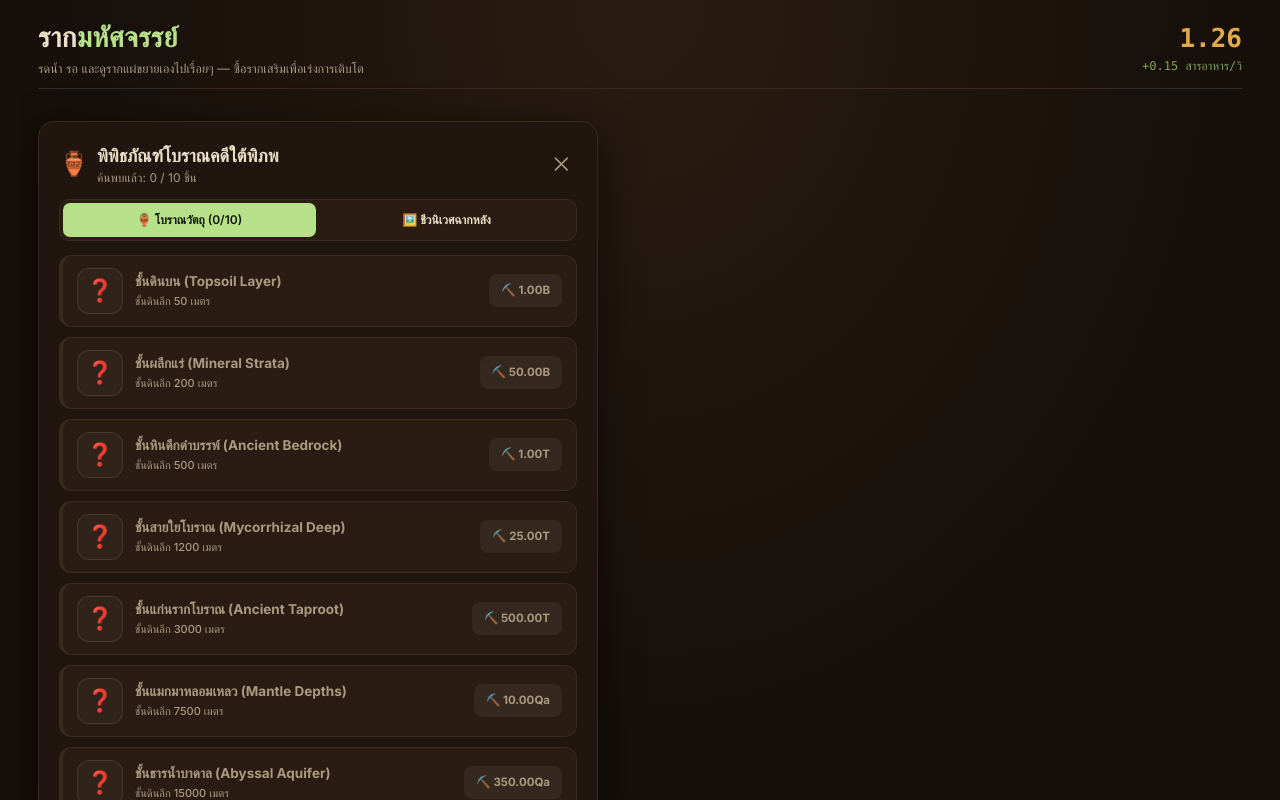
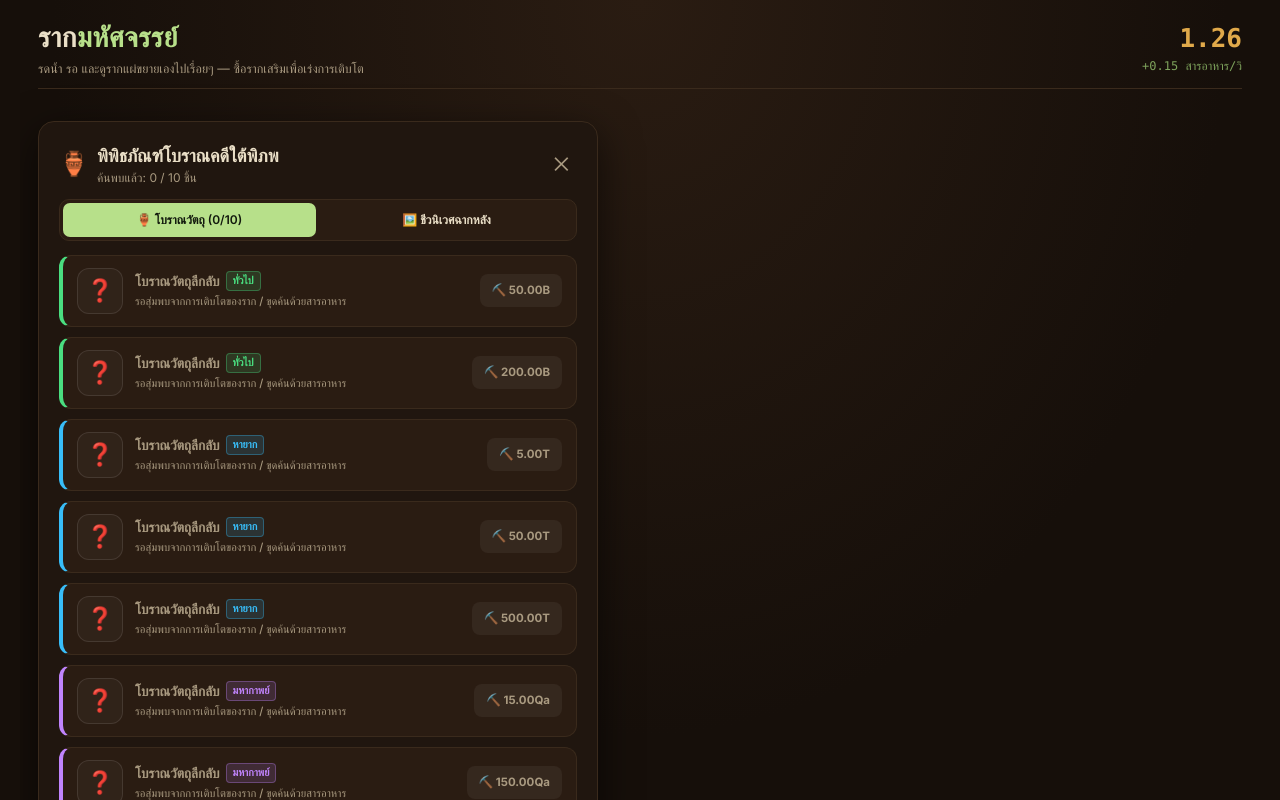
Before and after one commit to napapat-toy/root-idle, a Next.js app: page / in a window 1280 px wide. Both pictures are taken after a click on the button "พิพิธภัณฑ์โบราณวัตถุ & ชีวนิเวศ". Built offline with nearby package versions, Linux system fonts and the light colour scheme.

Commit message:
feat(v1.14.0): rework relics into weighted rarity tiers with rare serendipitous discovery

```diff
--- a/package.json
+++ b/package.json
@@ -1,6 +1,6 @@
 {
   "name": "root-idle",
-  "version": "1.13.0",
+  "version": "1.14.0",
   "private": true,
   "scripts": {
     "dev": "next dev",
--- a/src/components/modals/RelicsModal.tsx
+++ b/src/components/modals/RelicsModal.tsx
@@ -5,6 +5,7 @@ import { BiomeId, GameState, Language } from '@/types/game';
 import {
   BIOME_DEFS,
   RELIC_DEFS,
+  RELIC_RARITY_INFO,
   hasRelic,
   isMasterRelicActive,
   relicMult,
@@ -167,6 +168,8 @@ export const RelicsModal: React.FC<RelicsModalProps> = React.memo(({
                   const canAfford = state.nutrients >= relic.baseCost;
                   const mult = relicMult(state, relic.id);
 
+                  const rarityInfo = RELIC_RARITY_INFO[relic.rarity];
+
                   return (
                     <div
                       key={relic.id}
@@ -175,7 +178,7 @@ export const RelicsModal: React.FC<RelicsModalProps> = React.memo(({
                           ? `linear-gradient(135deg, var(--bg-panel-2) 0%, ${relic.color}15 100%)`
                           : 'var(--bg-panel-2)',
                         border: isOwned ? `1px solid ${relic.color}88` : '1px solid var(--line-soil)',
-                        borderLeft: `4px solid ${isOwned ? relic.color : 'var(--line-soil)'}`,
+                        borderLeft: `4px solid ${isOwned ? relic.color : rarityInfo.color}`,
                         borderRadius: '12px',
                         padding: '12px 14px',
                         display: 'flex',
@@ -206,21 +209,29 @@ export const RelicsModal: React.FC<RelicsModalProps> = React.memo(({
                         </div>
 
                         <div style={{ minWidth: 0 }}>
-                          <div style={{ display: 'flex', alignItems: 'center', gap: '6px' }}>
+                          <div style={{ display: 'flex', alignItems: 'center', gap: '6px', flexWrap: 'wrap' }}>
                             <span style={{ fontWeight: 700, fontSize: '13.5px', color: isOwned ? 'var(--root-cream)' : 'var(--root-cream-dim)' }}>
-                              {isOwned ? relic.name : `${relic.stratum}`}
+                              {isOwned ? relic.name : (isEn ? 'Unidentified Relic' : 'โบราณวัตถุลึกลับ')}
                             </span>
-                            {isOwned && (
-                              <span style={{ fontSize: '10.5px', color: relic.color, background: `${relic.color}20`, padding: '1px 6px', borderRadius: '4px', fontWeight: 600 }}>
-                                {relic.depthMeters}m
-                              </span>
-                            )}
+                            <span
+                              style={{
+                                fontSize: '10.5px',
+                                color: rarityInfo.color,
+                                background: rarityInfo.badgeBg,
+                                border: `1px solid ${rarityInfo.color}55`,
+                                padding: '1px 6px',
+                                borderRadius: '4px',
+                                fontWeight: 700,
+                              }}
+                            >
+                              {isEn ? rarityInfo.enName : rarityInfo.name}
+                            </span>
                           </div>
 
                           <div style={{ fontSize: '11px', color: isOwned ? 'var(--accent-glow)' : 'var(--root-cream-dim)', marginTop: '2px', fontWeight: 500 }}>
                             {isOwned
                               ? `${relic.effectDesc} ${mult > 1 ? `(×${mult} Gaia)` : ''}`
-                              : isEn ? `Deeper subterranean stratum (${relic.depthMeters}m)` : `ชั้นดินลึก ${relic.depthMeters} เมตร`}
+                              : (isEn ? 'Waiting to be unearthed serendipitously or excavate now.' : 'รอสุ่มพบจากการเติบโตของราก / ขุดค้นด้วยสารอาหาร')}
                           </div>
 
                           {isOwned && (
--- a/src/constants/formulas.ts
+++ b/src/constants/formulas.ts
@@ -3,7 +3,7 @@ import { ACHIEVEMENT_BONUS_MAP } from './achievementsData';
 import { MODULE_DEFS, moduleMilestoneMultiplier } from './modules';
 import { PRESTIGE_UNLOCK_ECHOES, prestigeBonusPct } from './prestige';
 
-export const GAME_VERSION = '1.13.0';
+export const GAME_VERSION = '1.14.0';
 export const BASE_RATE = 0.15;
 export const BUY_QTY_OPTIONS = [1, 5, 25];
 export const SAVE_SLOT_COUNT = 5;
--- a/src/constants/relics.ts
+++ b/src/constants/relics.ts
@@ -1,28 +1,48 @@
-import { BiomeDef, GameState, RelicDef } from '@/types/game';
+import { BiomeDef, GameState, RelicDef, RelicRarity } from '@/types/game';
+
+export const RELIC_RARITY_INFO: Record<RelicRarity, { name: string; enName: string; color: string; badgeBg: string }> = {
+  common: { name: 'ทั่วไป', enName: 'Common', color: '#4ade80', badgeBg: 'rgba(74, 222, 128, 0.15)' },
+  rare: { name: 'หายาก', enName: 'Rare', color: '#38bdf8', badgeBg: 'rgba(56, 189, 248, 0.15)' },
+  epic: { name: 'มหากาพย์', enName: 'Epic', color: '#c084fc', badgeBg: 'rgba(192, 132, 252, 0.15)' },
+  legendary: { name: 'ตำนาน', enName: 'Legendary', color: '#fbbf24', badgeBg: 'rgba(251, 191, 36, 0.15)' },
+  mythic: { name: 'สิ่งศักดิ์สิทธิ์', enName: 'Mythic', color: '#f43f5e', badgeBg: 'rgba(244, 63, 94, 0.2)' },
+};
 
 export const RELIC_DEFS: RelicDef[] = [
+  // 🟢 COMMON (Weight: 35)
   {
     id: 'amber',
     name: 'อำพันดึกดำบรรพ์',
     icon: '琥',
     desc: 'ยางไม้โบราณที่ผนึกหยดน้ำค้างล้านปี เก็บรักษาความชุ่มชื้นของผืนป่าแรกกำเนิด',
-    stratum: 'ชั้นดินบน (Topsoil Layer)',
-    depthMeters: 50,
-    effectDesc: '+10% เรทการผลิตรากทุกชนิด',
-    baseCost: 1_000_000_000, // 1B
-    minModuleReq: 'core',
-    color: '#f59e0b',
+    rarity: 'common',
+    dropWeight: 35,
+    effectDesc: '+15% เรทการผลิตรากทุกชนิด',
+    baseCost: 50_000_000_000, // 50B
+    color: '#4ade80',
   },
+  {
+    id: 'aquifer',
+    name: 'ไข่มุกตาน้ำบาดาลลึก',
+    icon: '🌊',
+    desc: 'หยดน้ำบริสุทธิ์กลั่นตัวจากความดันล้านบรรยากาศใต้โลก หล่อเลี้ยงรากลึก',
+    rarity: 'common',
+    dropWeight: 35,
+    effectDesc: '+30% ผลผลิตสารอาหารจากความชุ่มชื้นผิวดินตลอดเวลา',
+    baseCost: 200_000_000_000, // 200B
+    color: '#2dd4bf',
+  },
+
+  // 🔵 RARE (Weight: 20)
   {
     id: 'geode',
     name: 'จีโอดคริสตัลโบราณ',
     icon: '💎',
     desc: 'โพรงหินผลึกเรืองแสงที่สะท้อนแสงออโรร่าใต้พิภพ นำพาโชคลาภแห่งผืนดิน',
-    stratum: 'ชั้นผลึกแร่ (Mineral Strata)',
-    depthMeters: 200,
-    effectDesc: '+25% ความถี่และขนาดของ Lucky Event',
-    baseCost: 50_000_000_000, // 50B
-    minModuleReq: 'eternal',
+    rarity: 'rare',
+    dropWeight: 20,
+    effectDesc: '+30% ความถี่และขนาดของ Lucky Event',
+    baseCost: 5_000_000_000_000, // 5T
     color: '#38bdf8',
   },
   {
@@ -30,96 +50,83 @@ export const RELIC_DEFS: RelicDef[] = [
     name: 'ศิลาบันทึกกาลเวลา',
     icon: '⏳',
     desc: 'ฟอสซิลหินที่จดจำการไหลผ่านของกาลเวลาใต้แผ่นเปลือกโลกนับยุคสมัย',
-    stratum: 'ชั้นหินดึกดำบรรพ์ (Ancient Bedrock)',
-    depthMeters: 500,
-    effectDesc: '+3 ชม. เวลาออฟไลน์สูงสุด & +20% ประสิทธิภาพออฟไลน์',
-    baseCost: 1_000_000_000_000, // 1T
-    minModuleReq: 'nexus',
-    color: '#a855f7',
+    rarity: 'rare',
+    dropWeight: 20,
+    effectDesc: '+4 ชม. เวลาออฟไลน์สูงสุด & +25% ประสิทธิภาพออฟไลน์',
+    baseCost: 50_000_000_000_000, // 50T
+    color: '#60a5fa',
   },
+  {
+    id: 'magmastone',
+    name: 'ศิลาแก่นเพลิงพิภพ',
+    icon: '🌋',
+    desc: 'ผลึกหินภูเขาไฟที่กักเก็บความร้อนใต้พิภพ มอบพลังขับเคลื่อนมหาศาลเมื่อสัมผัสน้ำ',
+    rarity: 'rare',
+    dropWeight: 20,
+    effectDesc: 'เมื่อคลิกรดน้ำ ปล่อยคลื่นความร้อนมอบสารอาหารระเบิดทันที +5% ของเรทรวม',
+    baseCost: 500_000_000_000_000, // 500T
+    color: '#f97316',
+  },
+
+  // 🟣 EPIC (Weight: 10)
   {
     id: 'mycocore',
     name: 'ฟอสซิลไมคอร์ไรซาบรรพกาล',
     icon: '🍄',
     desc: 'แก่นสปอร์บรรพบุรุษเชื้อราที่สร้างเครือข่ายเชื่อมโยงรากไม้ทั้งผืนโลก',
-    stratum: 'ชั้นสายใยโบราณ (Mycorrhizal Deep)',
-    depthMeters: 1200,
+    rarity: 'epic',
+    dropWeight: 10,
     effectDesc: 'เครือข่ายราก (Synergies) ให้ผลผลิตเพิ่มเป็น +0.15%/ต้น (เดิม +0.10%)',
-    baseCost: 25_000_000_000_000, // 25T
-    minModuleReq: 'crystal',
-    color: '#4ade80',
+    baseCost: 15_000_000_000_000_000, // 15Qa
+    color: '#c084fc',
   },
   {
     id: 'crown',
     name: 'มงกุฎพฤกษาปฐมกาล',
     icon: '🏵️',
     desc: 'กิ่งก้านที่กลายเป็นหินของต้นไม้ต้นแรกของโลก เปล่งพลังสะท้อนอันไร้ขอบเขต',
-    stratum: 'ชั้นแก่นรากโบราณ (Ancient Taproot)',
-    depthMeters: 3000,
+    rarity: 'epic',
+    dropWeight: 10,
     effectDesc: 'สะท้อนราก (Echoes) ให้ผลผลิตเพิ่มเป็น +1.5%/อัน (เดิม +1.0%)',
-    baseCost: 500_000_000_000_000, // 500T
-    minModuleReq: 'throne',
-    color: '#fbbf24',
-  },
-  {
-    id: 'magmastone',
-    name: 'ศิลาแก่นเพลิงพิภพ',
-    icon: '🌋',
-    desc: 'ผลึกหินภูเขาไฟที่กักเก็บความร้อนใต้พิภพ มอบพลังขับเคลื่อนมหาศาลเมื่อสัมผัสน้ำ',
-    stratum: 'ชั้นแมกมาหลอมเหลว (Mantle Depths)',
-    depthMeters: 7500,
-    effectDesc: 'เมื่อคลิกรดน้ำ ปล่อยคลื่นความร้อนมอบสารอาหารระเบิดทันที +5% ของเรทรวม',
-    baseCost: 10_000_000_000_000_000, // 10Qa
-    minModuleReq: 'magma',
-    color: '#ef4444',
-  },
-  {
-    id: 'aquifer',
-    name: 'ไข่มุกตาน้ำบาดาลลึก',
-    icon: '🌊',
-    desc: 'หยดน้ำบริสุทธิ์กลั่นตัวจากความดันล้านบรรยากาศใต้โลก หล่อเลี้ยงรากลึก',
-    stratum: 'ชั้นธารน้ำบาดาล (Abyssal Aquifer)',
-    depthMeters: 15000,
-    effectDesc: '+25% ผลผลิตสารอาหารจากความชุ่มชื้นผิวดินตลอดเวลา',
-    baseCost: 350_000_000_000_000_000, // 350Qa
-    minModuleReq: 'void',
-    color: '#06b6d4',
+    baseCost: 150_000_000_000_000_000, // 150Qa
+    color: '#a855f7',
   },
   {
     id: 'meteorite',
     name: 'อุกกาบาตฝังใต้พิภพ',
     icon: '🪐',
     desc: 'สะเก็ดดาวจากนอกระบบสุริยะที่ถูกรากดูดซับแร่ธาตุอวกาศเข้าสู่ลำต้น',
-    stratum: 'ชั้นรอยแยกมิติ (Dimensional Rift)',
-    depthMeters: 35000,
-    effectDesc: '+30% สารอาหารที่ได้รับจากทุกแหล่ง',
-    baseCost: 15_000_000_000_000_000_000, // 15Sx
-    minModuleReq: 'astral',
-    color: '#818cf8',
+    rarity: 'epic',
+    dropWeight: 10,
+    effectDesc: '+35% สารอาหารที่ได้รับจากทุกแหล่ง',
+    baseCost: 5_000_000_000_000_000_000, // 5Sx
+    color: '#e879f9',
   },
+
+  // 🟡 LEGENDARY (Weight: 4)
   {
     id: 'ruintablet',
     name: 'แผ่นจารึกอารยธรรมใต้ดิน',
     icon: '🏛️',
     desc: 'ศิลาจารึกอักขระโบราณ สอนวิธีการเร่งการเจริญเติบโตของรากในทุกวัฏจักร',
-    stratum: 'ชั้นซากนครสาบสูญ (Forgotten Vault)',
-    depthMeters: 70000,
-    effectDesc: 'เริ่มต้นรอบหว่านใหม่ด้วยรากโบนัส +25 ต้นฟรีทันที',
-    baseCost: 800_000_000_000_000_000_000, // 800Sx
-    minModuleReq: 'chronos',
-    color: '#e879f9',
+    rarity: 'legendary',
+    dropWeight: 4,
+    effectDesc: 'เริ่มต้นรอบหว่านใหม่ด้วยรากโบนัส +30 ต้นฟรีทันที',
+    baseCost: 100_000_000_000_000_000_000, // 100Sx
+    color: '#fbbf24',
   },
+
+  // 👑 MYTHIC (Weight: 1)
   {
     id: 'gaiacore',
     name: 'หัวใจแห่งไกอา',
     icon: '👑',
     desc: 'แก่นกลางของจิตวิญญาณแห่งโลก เมื่อค้นพบจะปลุกพลังโบราณวัตถุทุกชิ้นให้ทวีคูณเป็น 2 เท่า!',
-    stratum: 'แก่นโลกปฐมกาล (Core of Gaia)',
-    depthMeters: 100000,
-    effectDesc: '⭐ บูสต์พลังของโบราณวัตถุทุกชิ้นขึ้นเป็น 2 เท่า!',
-    baseCost: 50_000_000_000_000_000_000_000, // 50Sp
-    minModuleReq: 'singularity',
-    color: '#facc15',
+    rarity: 'mythic',
+    dropWeight: 1,
+    effectDesc: '⭐ บูสต์พลังของโบราณวัตถุทุกชิ้นขึ้นเป็น 2 เท่าถาวร!',
+    baseCost: 10_000_000_000_000_000_000_000, // 10Sp
+    color: '#f43f5e',
   },
 ];
 
@@ -209,53 +216,50 @@ export function isMasterRelicActive(state: GameState): boolean {
 
 export function relicMult(state: GameState, relicId: string): number {
   if (!hasRelic(state, relicId)) return 0;
-  // Heart of Gaia doubles all relic bonuses (except itself)
   return isMasterRelicActive(state) && relicId !== 'gaiacore' ? 2 : 1;
 }
 
 export function relicRateBonusMultiplier(state: GameState): number {
   let mult = 1;
   const amberMult = relicMult(state, 'amber');
-  if (amberMult > 0) mult *= (1 + 0.10 * amberMult);
+  if (amberMult > 0) mult *= (1 + 0.15 * amberMult);
 
   const aquiferMult = relicMult(state, 'aquifer');
-  if (aquiferMult > 0) mult *= (1 + 0.25 * aquiferMult);
+  if (aquiferMult > 0) mult *= (1 + 0.30 * aquiferMult);
 
   const meteoriteMult = relicMult(state, 'meteorite');
-  if (meteoriteMult > 0) mult *= (1 + 0.30 * meteoriteMult);
+  if (meteoriteMult > 0) mult *= (1 + 0.35 * meteoriteMult);
 
   return mult;
 }
 
 export function relicLuckyMultiplier(state: GameState): number {
   const m = relicMult(state, 'geode');
-  return m > 0 ? (1 + 0.25 * m) : 1;
+  return m > 0 ? (1 + 0.30 * m) : 1;
 }
 
 export function relicOfflineBonus(state: GameState): { extraHours: number; effMultiplier: number } {
   const m = relicMult(state, 'chronolith');
   if (m === 0) return { extraHours: 0, effMultiplier: 1 };
   return {
-    extraHours: 3 * m,
-    effMultiplier: 1 + 0.20 * m,
+    extraHours: 4 * m,
+    effMultiplier: 1 + 0.25 * m,
   };
 }
 
 export function relicSynergyBonusPerUnit(state: GameState): number {
   const m = relicMult(state, 'mycocore');
-  // Base is 0.10%. With Mycocore it becomes 0.15% (or 0.20% with Gaia)
   return m > 0 ? (0.10 + 0.05 * m) : 0.10;
 }
 
 export function relicEchoBonusPerEcho(state: GameState): number {
   const m = relicMult(state, 'crown');
-  // Base is 1%. With Crown it becomes 1.5% (or 2.0% with Gaia)
   return m > 0 ? (1.0 + 0.5 * m) : 1.0;
 }
 
 export function relicStarterRootsBonus(state: GameState): number {
   const m = relicMult(state, 'ruintablet');
-  return m * 25;
+  return m * 30;
 }
 
 export function biomeActiveRateMultiplier(state: GameState): number {
@@ -264,10 +268,20 @@ export function biomeActiveRateMultiplier(state: GameState): number {
   return 1.0;
 }
 
-export function nextUnownedRelic(state: GameState): RelicDef | null {
-  return RELIC_DEFS.find(r => !hasRelic(state, r.id)) || null;
+export function pickWeightedUnownedRelic(unownedRelics: RelicDef[]): RelicDef | null {
+  if (unownedRelics.length === 0) return null;
+  const totalWeight = unownedRelics.reduce((sum, r) => sum + r.dropWeight, 0);
+  let random = Math.random() * totalWeight;
+
+  for (const relic of unownedRelics) {
+    if (random < relic.dropWeight) {
+      return relic;
+    }
+    random -= relic.dropWeight;
+  }
+  return unownedRelics[0];
 }
 
-export function unexcavatedAffordableRelics(state: GameState): RelicDef[] {
-  return RELIC_DEFS.filter(r => !hasRelic(state, r.id) && state.nutrients >= r.baseCost);
+export function unownedRelicList(state: GameState): RelicDef[] {
+  return RELIC_DEFS.filter(r => !hasRelic(state, r.id));
 }
--- a/src/types/game.ts
+++ b/src/types/game.ts
@@ -124,16 +124,17 @@ export interface BiomeDef {
   relicRequiredCount: number;
 }
 
+export type RelicRarity = 'common' | 'rare' | 'epic' | 'legendary' | 'mythic';
+
 export interface RelicDef {
   id: string;
   name: string;
   icon: string;
   desc: string;
-  stratum: string; // Layer / Depth
-  depthMeters: number;
+  rarity: RelicRarity;
+  dropWeight: number;
   effectDesc: string;
   baseCost: number;
-  minModuleReq?: string;
   color: string;
 }
 
```
Also changed, not shown: src/components/StageCanvas.tsx (+19 -4 lines), src/hooks/useGameEngine.ts (+23 -15 lines).
